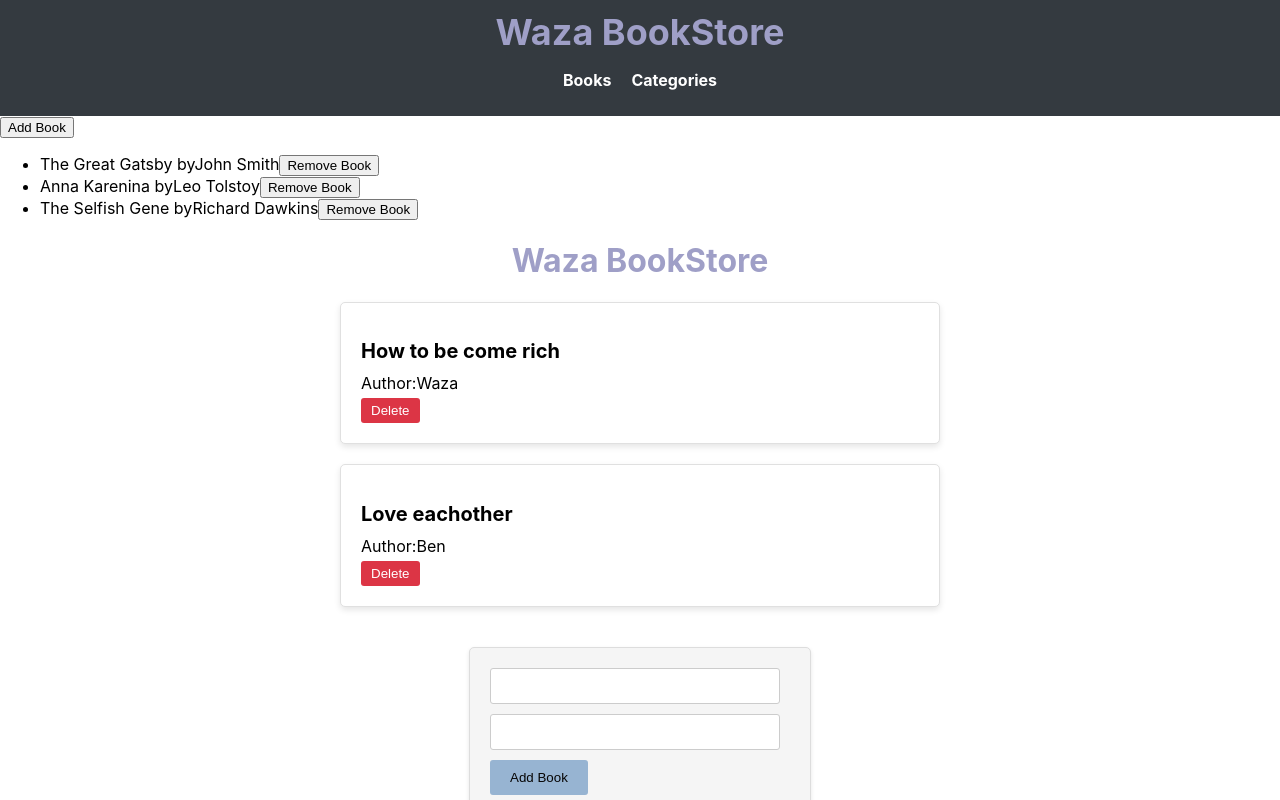
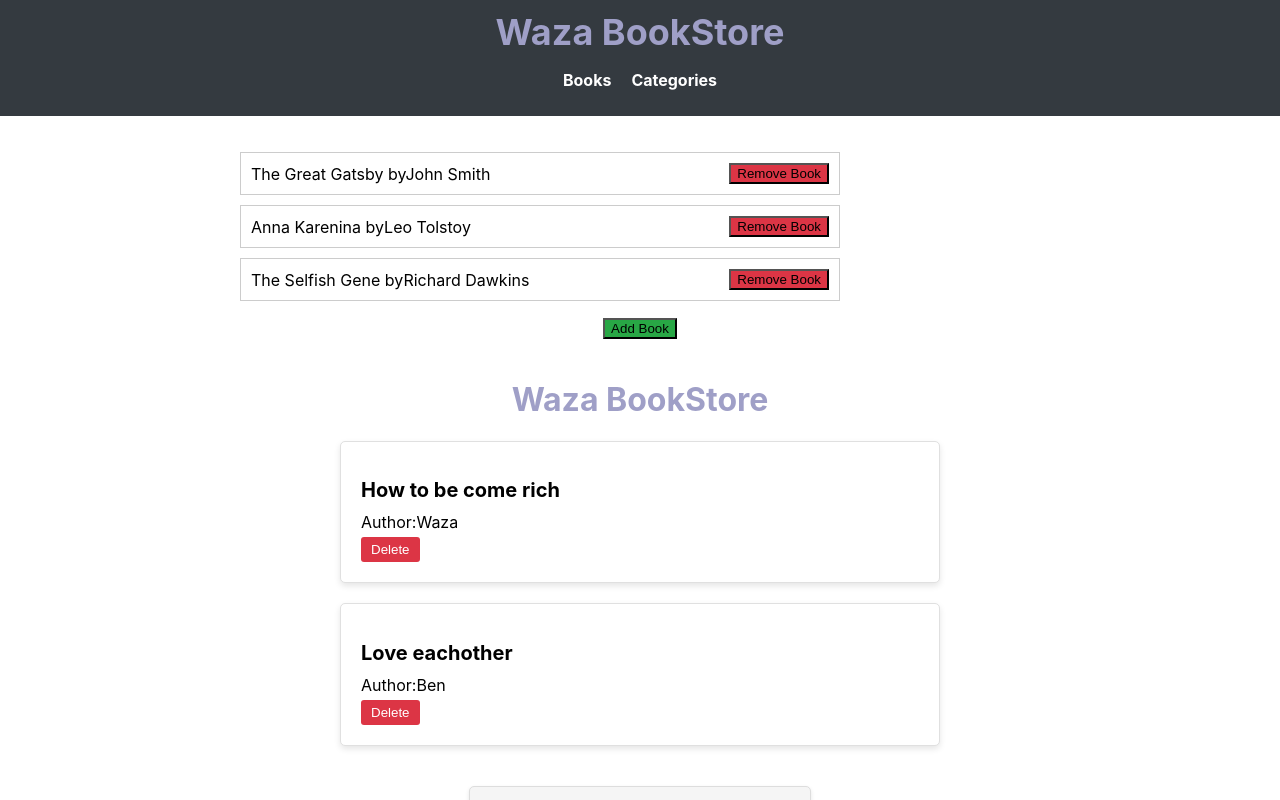
Before and after one commit to ishimwepati/bookstore, a React (Create React App) app: page / in a window 1280 px wide. Shown: the top 800 px of the page. Built offline with nearby package versions, Linux system fonts and the light colour scheme.

Commit message:
design added

```diff
--- a/src/MyRedux.css
+++ b/src/MyRedux.css
@@ -1,4 +1,4 @@
-/* Container styles */
+
 .container {
   max-width: 800px;
   margin: 0 auto;
@@ -6,7 +6,6 @@
   text-align: center;
 }
 
-  /* Book list styles */
 .book-list {
   list-style: none;
   padding: 0;
@@ -21,7 +20,6 @@
   align-items: center;
 }
 
-  /* Button styles */
 .button-container {
   margin-top: 20px;
 }
@@ -43,7 +41,6 @@
   background-color: #0056b3;
 }
 
-  /* Add and Remove button styles */
 .add-button {
   background-color: #28a745;
 }
--- a/src/MyRedux.js
+++ b/src/MyRedux.js
@@ -10,9 +10,9 @@ function MyRedux() {
   const handleAddBook = () => {
     const newBook = {
       item_id: 'item4',
-      title: 'New Book',
-      author: 'Author Name',
-      category: 'Fiction',
+      title: 'Learn at Microverse',
+      author: ' WazaCode',
+      category: 'Programming',
     };
     dispatch(addBook(newBook));
   };
@@ -22,19 +22,31 @@ function MyRedux() {
   };
 
   return (
-    <div>
-      <button type="button" onClick={handleAddBook}>Add Book</button>
-      <ul>
+    <div className="container">
+      <ul className="book-list">
         {books.map((book) => (
-          <li key={book.item_id}>
+          <li key={book.item_id} className="book-item">
             {book.title}
             {' '}
             by
             {book.author}
-            <button type="button" onClick={() => handleRemoveBook(book.item_id)}>Remove Book</button>
+            <button
+              type="button"
+              className="remove-button"
+              onClick={() => handleRemoveBook(book.item_id)}
+            >
+              Remove Book
+            </button>
           </li>
         ))}
       </ul>
+      <button
+        type="button"
+        className="add-button"
+        onClick={handleAddBook}
+      >
+        Add Book
+      </button>
     </div>
   );
 }
--- a/src/index.js
+++ b/src/index.js
@@ -1,8 +1,8 @@
 import React from 'react';
 import ReactDOM from 'react-dom/client';
 import './index.css';
-import { Provider } from 'react-redux'; // Import Provider
-import store from './redux/store'; // Import your Redux store
+import { Provider } from 'react-redux';
+import store from './redux/store';
 import App from './App';
 import reportWebVitals from './reportWebVitals';
 
--- a/src/redux/books/booksSlice.js
+++ b/src/redux/books/booksSlice.js
@@ -1,4 +1,3 @@
-// booksSlice.js
 import { createSlice } from '@reduxjs/toolkit';
 
 const initialState = [
@@ -27,7 +26,7 @@ const booksSlice = createSlice({
   initialState,
   reducers: {
     addBook: (state, action) => {
-      state.push(action.payload); // Add a new book to the state
+      state.push(action.payload);
     },
     removeBook: (state, action) => state.filter((book) => book.item_id !== action.payload),
   },
```
Lines whose indentation alone changed are shown as unchanged.
